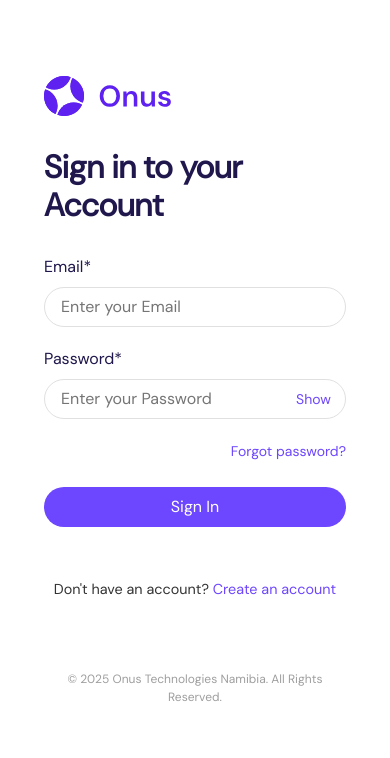
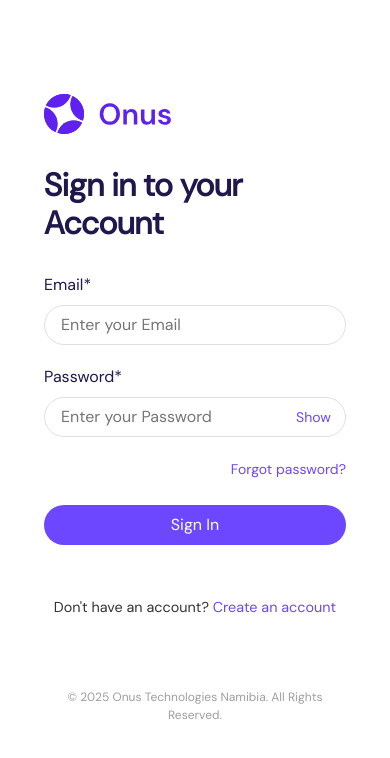
Before and after one commit to rowan-franciscus/onus-health-application, a React (Create React App) app in the folder client/: page /sign-in in a window 390 px wide. Shown: the top 758 px of the page. Built offline with nearby package versions, Linux system fonts and the light colour scheme; no server answers.

Commit message:
Increase top spacing on mobile auth pages to fully show logo
- Increased container top padding from 20px to 30px
- Increased card top padding from 2rem to 2.5rem
- Increased logo container padding-top from 1rem to 1.5rem
- Provides ~94px total top spacing to prevent logo cut-off on mobile

```diff
--- a/client/src/pages/auth/Auth.module.css
+++ b/client/src/pages/auth/Auth.module.css
@@ -602,19 +602,19 @@
 
   /* Remove horizontal padding on mobile for consistent width */
   .authPageContainer {
-    padding: 20px 0;
+    padding: 30px 0 20px 0;
     align-items: flex-start;
   }
 
   /* Maintain some internal spacing for content */
   .authPageContainer .adminAuthCard {
-    padding: 2rem 1.5rem;
+    padding: 2.5rem 1.5rem 2rem 1.5rem;
   }
 
   /* Ensure logo has space at the top on mobile */
   .authPageContainer .adminAuthCard .logoContainer {
-    padding-top: 1rem;
-    margin-top: 0.5rem;
+    padding-top: 1.5rem;
+    margin-top: 0;
   }
 }
 
```
